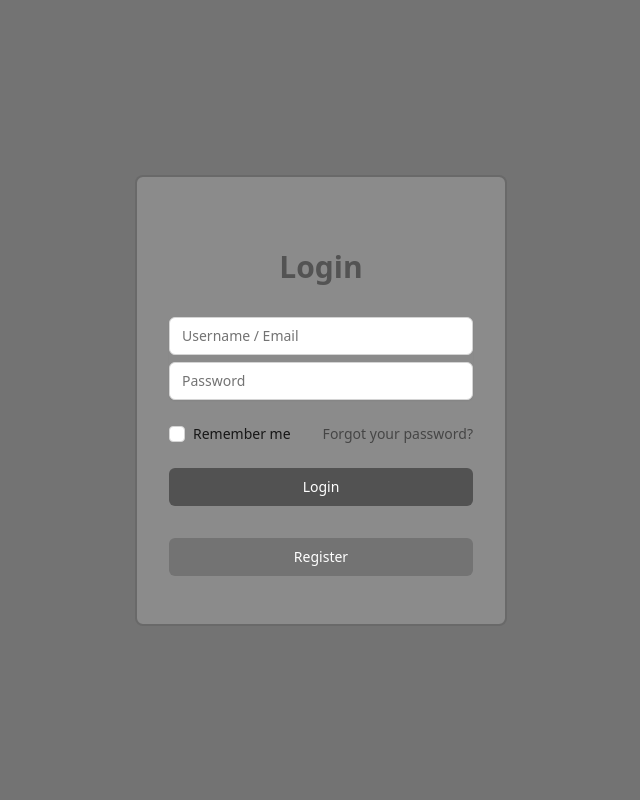
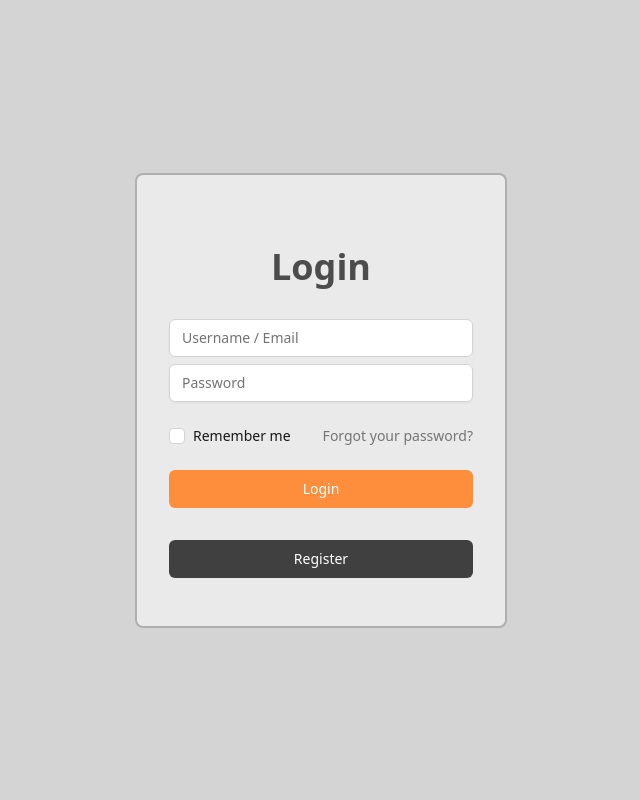
Before and after one commit to Frozen-Coconut/ProjectPW, a PHP site: page /login.php in a window 1280 px wide. Shown: the whole page, without its empty margins (319-959 px from the left). Run offline with PHP 8.4, Linux system fonts and the light colour scheme; style sheets or scripts are compiled from the project's sources; some libraries are stand-ins or nearby versions.

Commit message:
changed login appearance, added delete function to wishlist

```diff
--- a/login.php
+++ b/login.php
@@ -39,11 +39,11 @@
     <script>
         // document.title = 'Login';
     </script>
-    <div class="min-h-screen flex items-center justify-center bg-gray-500">
-        <div class="border-2 border-black border-opacity-25 rounded-lg flex items-center justify-center py-12 px-4 sm:px-6 lg:px-8 bg-gray-400 bg-opacity-50">
+    <div class="min-h-screen flex items-center justify-center bg-gray-300">
+        <div class="border-2 border-black border-opacity-25 rounded-lg flex items-center justify-center py-12 px-4 sm:px-6 lg:px-8 bg-hh-white bg-opacity-50">
             <div class="max-w-md w-full space-y-8">
                 <div>
-                <h2 class="mt-6 text-center text-3xl font-extrabold text-gray-700 text-opacity-75">
+                <h2 class="mt-6 text-center text-4xl font-bold text-gray-900 text-opacity-75">
                     Login
                 </h2>
                 </div>
@@ -74,14 +74,14 @@
                     </div>
                 </div>
                 <div>
-                    <button type="submit" name="login" class="group relative w-full flex justify-center py-2 px-4 border border-transparent text-sm font-medium rounded-md text-white bg-gray-600 hover:bg-gray-700 focus:outline-none focus:ring-2 focus:ring-offset-2 focus:ring-gray-500">
+                    <button type="submit" name="login" class="group relative w-full flex justify-center py-2 px-4 border border-transparent text-sm font-medium rounded-md text-white bg-hh-orange-dark hover:bg-hh-orange-light focus:outline-none focus:ring-2 focus:ring-offset-2 focus:ring-gray-500">
                     Login
                     </button>
                 </div>
                 </form>
                 <div>
                     <a href="register.php">
-                    <button name="register" class="group relative w-full flex justify-center py-2 px-4 border border-transparent text-sm font-medium rounded-md text-white bg-gray-500 hover:bg-gray-700 focus:outline-none focus:ring-2 focus:ring-offset-2 focus:ring-gray-500">
+                    <button name="register" class="group relative w-full flex justify-center py-2 px-4 border border-transparent text-sm font-medium rounded-md text-white bg-gray-700 hover:bg-gray-500 focus:outline-none focus:ring-2 focus:ring-offset-2 focus:ring-gray-500">
                         Register
                     </button>
                     </a>
--- a/util/connection.php
+++ b/util/connection.php
@@ -313,6 +313,14 @@
         mysqli_query($conn,$query);
     }
 
+    function deleteWishListItem($name) {
+        global $conn;
+
+        $query = "DELETE FROM wishlist WHERE wishlist.items_name = '".$name."'";
+
+        $hasil = mysqli_query($conn, $query);
+    }
+
     //Function Edit
     function updateStatusUser($status, $email) {
         global $conn;
```
Also changed, not shown: wishlist.php (+18 -9 lines).
